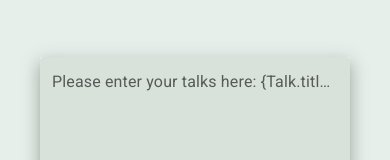
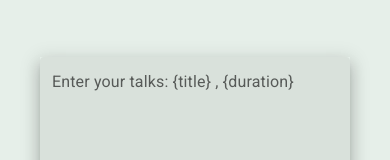
Before and after one commit to xarmar/conference-track-management, a React (Create React App) app: page / in a window 390 px wide. Both pictures are taken after a click on the button "INSERT TALKS WITH TEXTAREA". Shown: the part 169-329 px from the top of the page. Built offline with nearby package versions, Linux system fonts and the light colour scheme.

Commit message:
Add mobile responsive xs, md breaking point

```diff
--- a/src/components/TextFieldBuilder.js
+++ b/src/components/TextFieldBuilder.js
@@ -188,7 +188,7 @@ const TextFieldBuilder = (props) => {
         >
           <TextField
             name="textField"
-            label="Please enter your talks here: {Talk.title : string}  , {Talk.duration : number || lightning}"
+            label="Enter your talks: {title} , {duration}"
             value={textAreaInput}
             error={error}
             helperText={warningMessage}
--- a/src/components/listGenerators/ListOfTracks.tsx
+++ b/src/components/listGenerators/ListOfTracks.tsx
@@ -22,7 +22,8 @@ const ListOfTracks = (props: listOfTracksProps) => {
       direction="row"
       justifyContent="center"
       align-items="center"
-      xs={6}
+      xs={12}
+      md={6}
     >
       <Track track={track} />
     </Grid>
```
